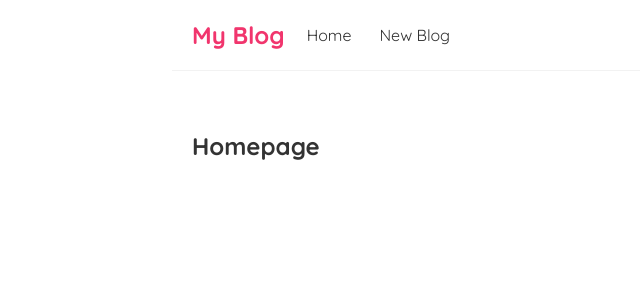
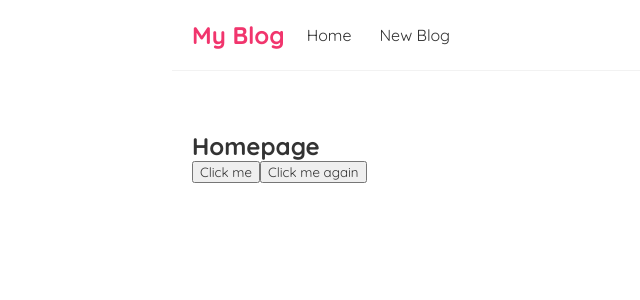
Before and after one commit to GCCSheep/react-blog, a React (Create React App) app: page / in a window 1280 px wide. Shown: the top 300 px of the page, without its empty margins (148-788 px from the left). Built offline with nearby package versions, Linux system fonts and the light colour scheme.

Commit message:
Click events

```diff
--- a/src/Home.js
+++ b/src/Home.js
@@ -1,7 +1,17 @@
 const Home = () => {
+    const handleClick = (e) => {
+        console.log('hello', e);
+    }
+
+    const handleClickAgain = (name, e) => {
+        console.log('hello ' + name, e.target);
+    }
+
     return (
         <div className="home">
             <h2>Homepage</h2>
+            <button onClick={handleClick}>Click me</button>
+            <button onClick={(e) => handleClickAgain('mario', e)}>Click me again</button>
         </div>
     );
 }
```
